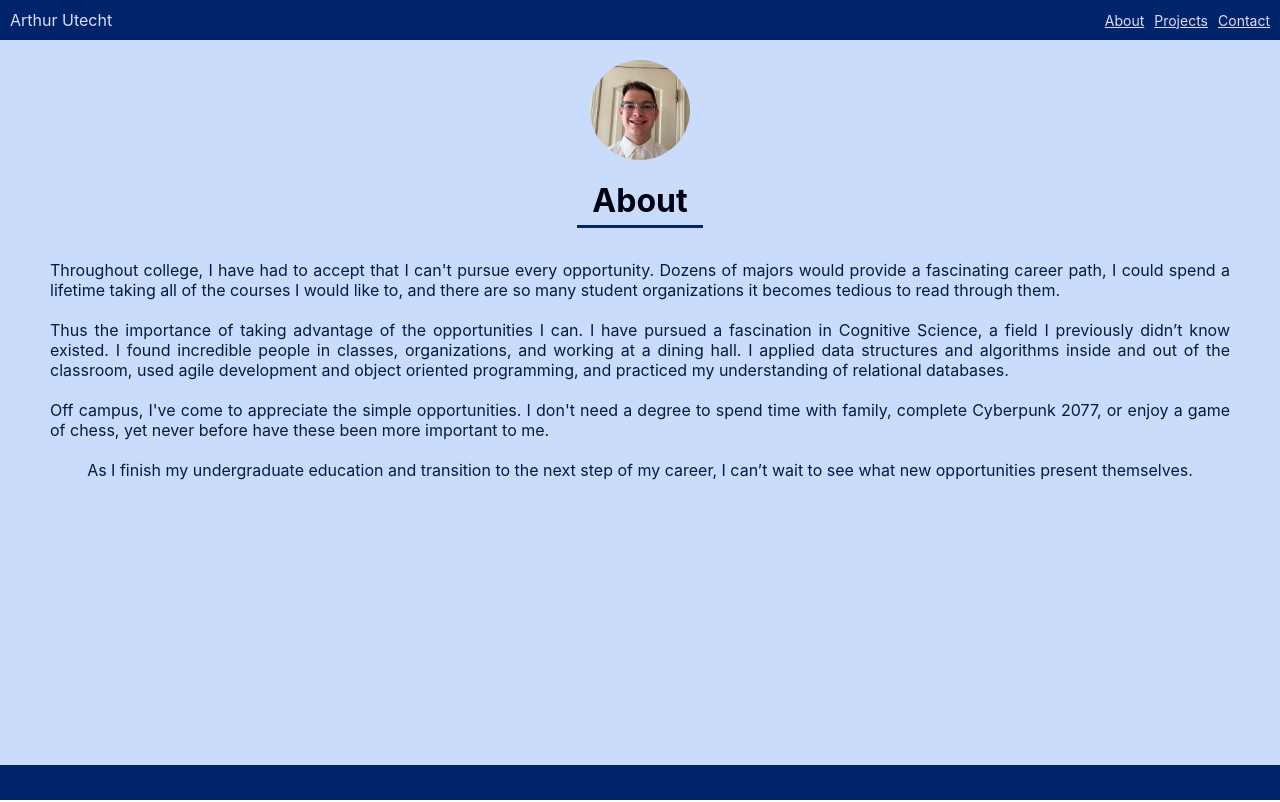
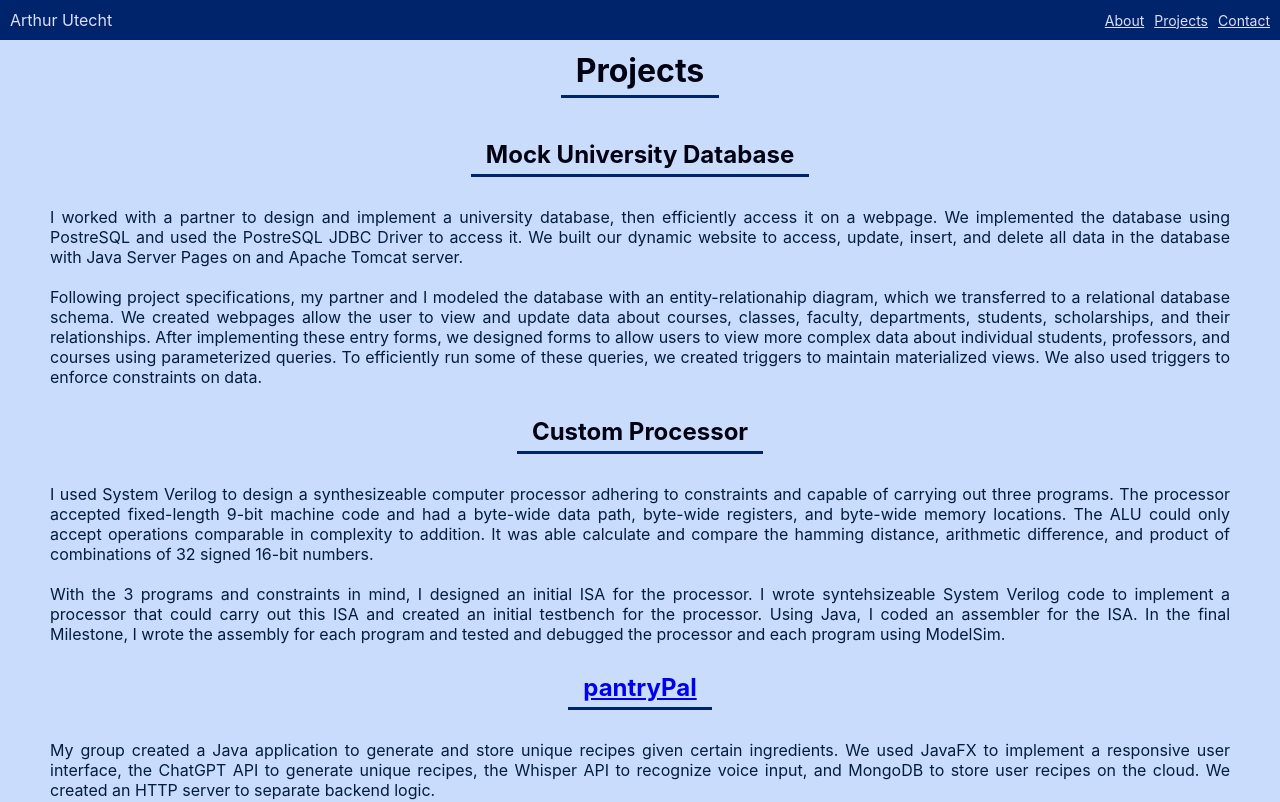
Before and after one commit to autecht/website, a React (Create React App) app: page /#/projects in a window 1280 px wide. Before the commit this address led to /. Shown: the top 802 px of the page. Built offline with nearby package versions, Linux system fonts and the light colour scheme.

Commit message:
Switched to hash router

```diff
--- a/package.json
+++ b/package.json
@@ -1,7 +1,7 @@
 {
   "name": "website",
   "version": "0.1.0",
-  "homepage": "https://autecht.github.io/react-gh-pages",
+  "homepage": "https://autecht.github.io/website",
   "private": true,
   "dependencies": {
     "16": "^0.0.2",
--- a/src/App.js
+++ b/src/App.js
@@ -1,6 +1,6 @@
 import logo from './logo.svg';
 import './App.css';
-import { Routes, Route } from 'react-router-dom';
+import {Routes, Route } from 'react-router-dom';
 import Home from './Home';
 import Projects from './Projects';
 import Contact from './Contact';
@@ -14,20 +14,20 @@ function App() {
           <span className="name"> Arthur Utecht </span>
         </div>
         <div className="menu-container">
-          <a href="./" className="menu">About</a>
-          <a href="./projects" className="menu">Projects</a>
-          <a href="./contact" className="menu">Contact</a>
+          <a href="#/" className="menu">About</a>
+          <a href="#/projects" className="menu">Projects</a>
+          <a href="#/contact" className="menu">Contact</a>
 
         </div>
       </div>
     <Routes>
-      <Route path="/react-gh-pages" element={<Home />} />
       <Route path="/" element = {<Home/>} />
       <Route path = "/projects" element = {<Projects />}></Route>
       <Route path = "/contact" element = {<Contact />}></Route>
     </Routes>
     <div className="footer"></div>
     </div>
+
   );
 }
 
--- a/src/index.js
+++ b/src/index.js
@@ -3,7 +3,7 @@ import { createRoot } from 'react-dom/client';
 import './index.css';
 import App from './App';
 import reportWebVitals from './reportWebVitals';
-import { BrowserRouter } from 'react-router-dom';
+import { HashRouter } from 'react-router-dom';
 
 
 
@@ -11,7 +11,7 @@ const container = document.getElementById('root');
 const root = createRoot(container);
 
 root.render(
-  <BrowserRouter>
+  <HashRouter>
     <App />
-  </BrowserRouter>
+  </HashRouter>
 );
```
Also changed, not shown: less-watcher.config.json (added, +7 -0 lines), 1 other file (tests, documents, lock files or other folders).
